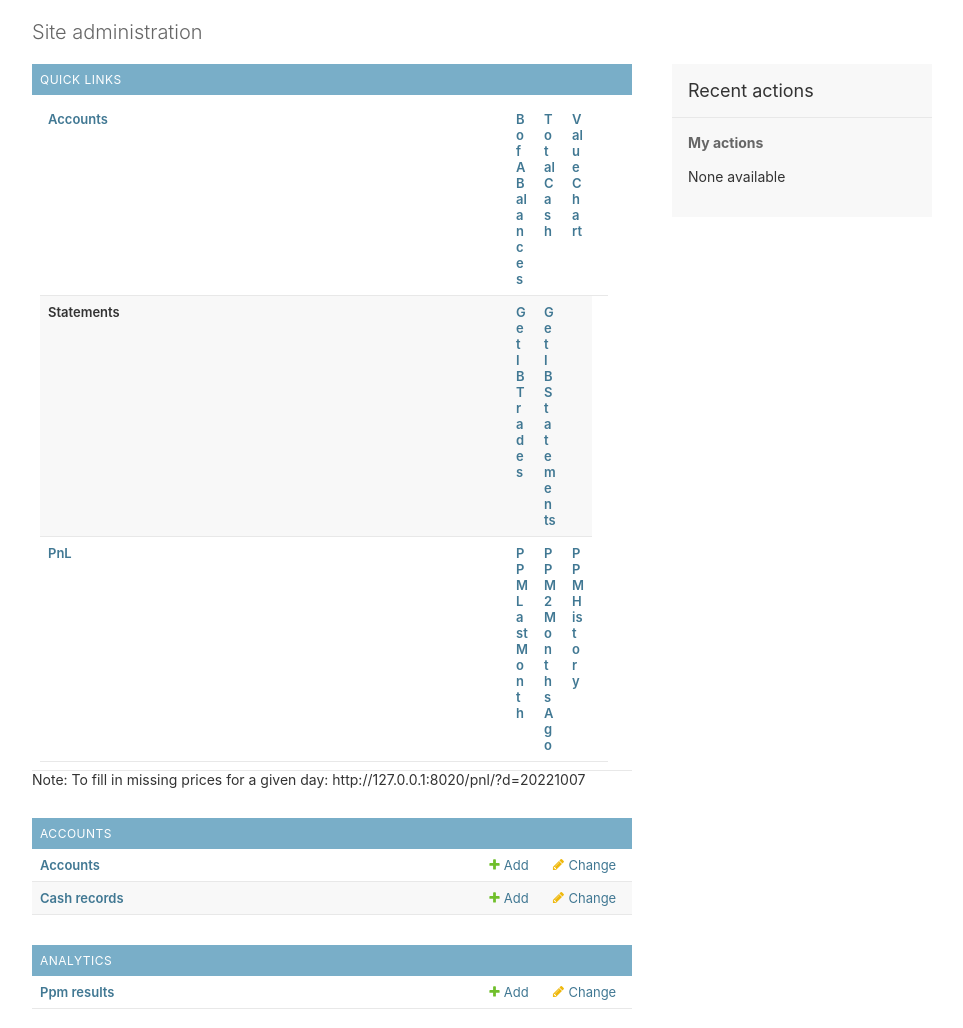
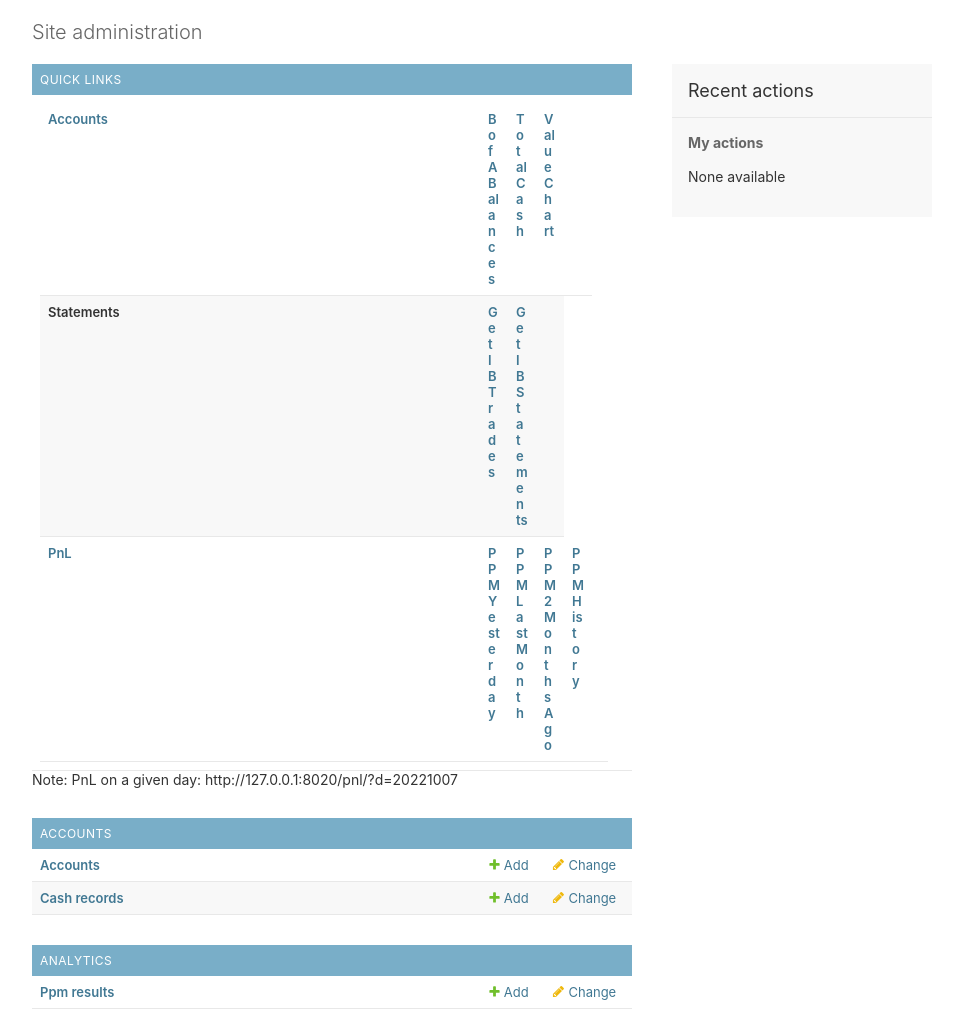
Before and after one commit to TheBrookhavenGroup/worth, a Django app: page /admin/ in a window 1280 px wide. Shown: the part 49-1077 px from the top of the page, without its empty margins (8-971 px from the left). Run offline with Django 4.2, Linux system fonts and the light colour scheme; the visitor is signed in with stand-in values (Sample User, id 1); data comes from the database, SQL or seed files in the repository; data that the repository does not hold is empty.

Commit message:
Added days arg to pnl view.

```diff
--- a/worth/templates/admin/quick_links.html
+++ b/worth/templates/admin/quick_links.html
@@ -24,6 +24,7 @@
                     </tr>
                     <tr>
                         <th><a href="{% url 'analytics:pnl' %}">PnL</a></th>
+                        <th><a href="{% url 'analytics:pnl' %}?days=1">PPM Yesterday</a></th>
                         <th><a href="{% url 'analytics:pnl' %}?d=1">PPM Last Month</a></th>
                         <th><a href="{% url 'analytics:pnl' %}?d=2">PPM 2 Months Ago</a></th>
                         <th><a href="{% url 'admin:index' %}analytics/ppmresult/">PPM History</a></th>
@@ -34,5 +35,5 @@
             </th>
     </tr>
   </table>
-  Note: To fill in missing prices for a given day: http://127.0.0.1:8020/pnl/?d=20221007<br>
+  Note: PnL on a given day: http://127.0.0.1:8020/pnl/?d=20221007<br>
 </div>
```
